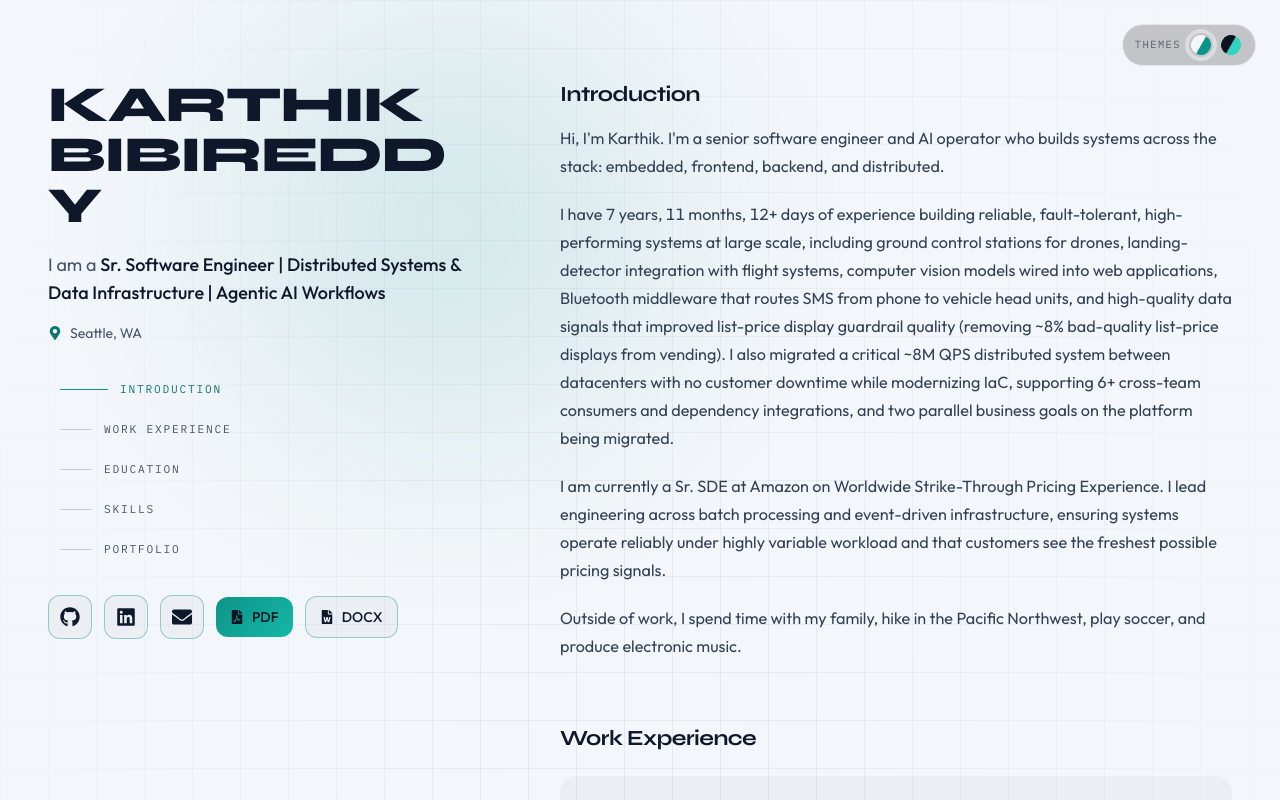
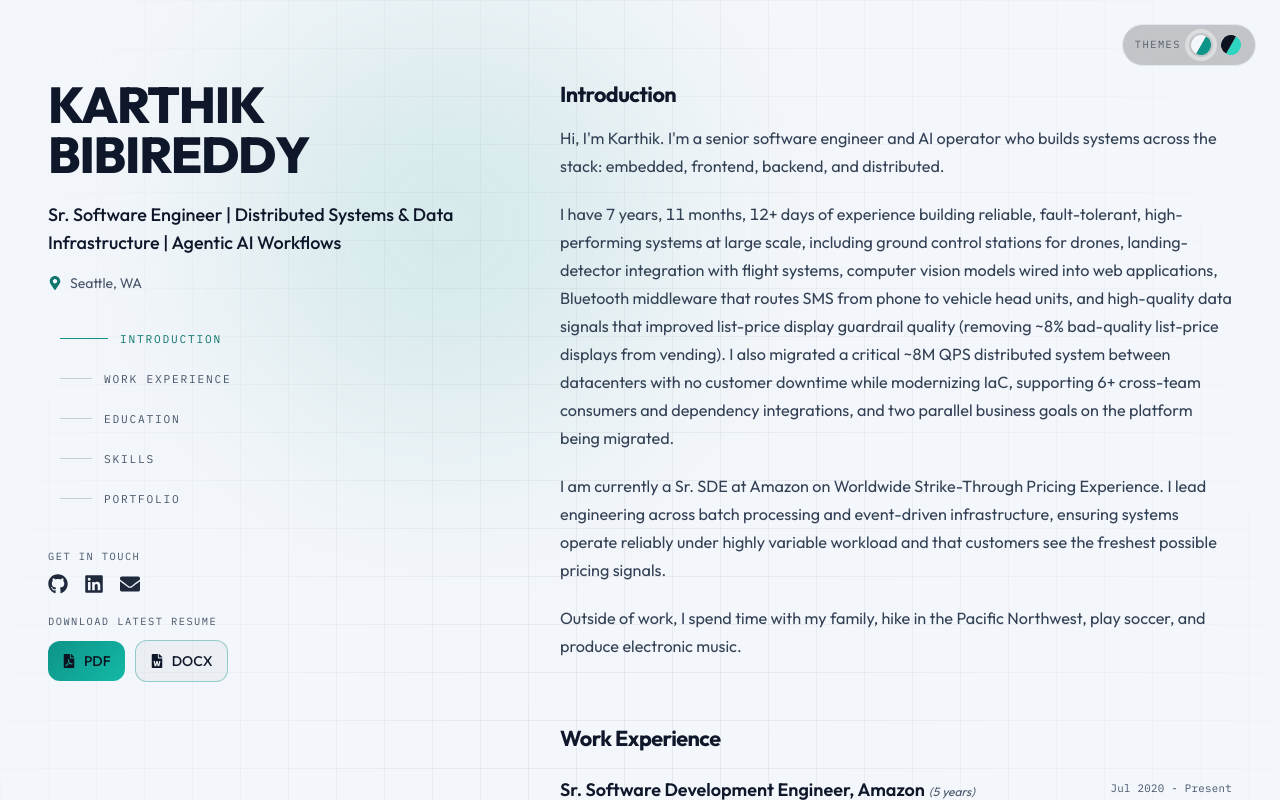
Before and after one commit to kbibireddy/personal-website, a Next.js app: page / in a window 1280 px wide. Shown: the top 800 px of the page. Built offline with nearby package versions, Linux system fonts and the light colour scheme.

Commit message:
Polish UI: unbox experience, Outfit type, CTA groups
Drop experience card panels, use Outfit for name and headings, split the
name on large screens only, remove the "I am a" prefix, and split socials
vs resume download into labeled groups with icon-only contact links.

```diff
--- a/src/app/layout.tsx
+++ b/src/app/layout.tsx
@@ -1,19 +1,12 @@
 import type { Metadata } from 'next'
 import './globals.css'
-import { Syne, Outfit, IBM_Plex_Mono } from 'next/font/google'
-
-const syne = Syne({
-  subsets: ['latin'],
-  display: 'swap',
-  variable: '--font-syne',
-  weight: ['500', '600', '700', '800'],
-})
+import { Outfit, IBM_Plex_Mono } from 'next/font/google'
 
 const outfit = Outfit({
   subsets: ['latin'],
   display: 'swap',
   variable: '--font-outfit',
-  weight: ['300', '400', '500', '600', '700'],
+  weight: ['300', '400', '500', '600', '700', '800'],
 })
 
 const ibmPlexMono = IBM_Plex_Mono({
@@ -36,7 +29,7 @@ export default function RootLayout({
   return (
     <html
       lang="en"
-      className={`${syne.variable} ${outfit.variable} ${ibmPlexMono.variable}`}
+      className={`${outfit.variable} ${ibmPlexMono.variable}`}
       suppressHydrationWarning
     >
       <head>
--- a/src/app/page.tsx
+++ b/src/app/page.tsx
@@ -127,18 +127,34 @@ export default function Home() {
               className="flex min-w-0 flex-1 flex-col"
             >
               <h1
-                className={`max-w-full break-words font-syne text-4xl font-extrabold leading-[1.05] tracking-tight sm:text-5xl lg:text-[3.15rem] ${
+                className={`max-w-full font-outfit text-4xl font-extrabold leading-[1.05] tracking-tight max-lg:whitespace-nowrap sm:text-5xl lg:text-[3.15rem] ${
                   theme === 'meta' ? 'text-slate-900' : 'text-white'
                 }`}
               >
-                {resumeData.name}
+                {(() => {
+                  const parts = resumeData.name.trim().split(/\s+/);
+                  const first = parts[0] ?? resumeData.name;
+                  const last = parts.slice(1).join(' ');
+                  return (
+                    <>
+                      <span className="lg:block">{first}</span>
+                      {last ? (
+                        <>
+                          <span className="lg:hidden"> </span>
+                          <span className="lg:block">{last}</span>
+                        </>
+                      ) : null}
+                    </>
+                  );
+                })()}
               </h1>
 
-              <p className={`mt-5 max-w-md text-base leading-relaxed sm:text-lg ${muted}`}>
-                I am a{' '}
-                <span className={`font-medium ${theme === 'meta' ? 'text-slate-900' : 'text-slate-100'}`}>
+              <p
+                className={`mt-5 max-w-md text-base font-medium leading-relaxed sm:text-lg ${
+                  theme === 'meta' ? 'text-slate-900' : 'text-slate-100'
+                }`}
+              >
                 {resumeData.headline}
-                </span>
               </p>
 
               <p className={`mt-4 flex items-center gap-2 text-sm ${muted}`}>
@@ -185,13 +201,20 @@ export default function Home() {
                 })}
               </nav>
 
-              <div className="mt-7 flex flex-wrap items-center gap-3">
+              <div className="mt-8 space-y-5">
+                <div>
+                  <p className={`mb-2.5 font-mono text-[0.65rem] uppercase tracking-[0.14em] ${muted}`}>
+                    Get in touch
+                  </p>
+                  <div className="flex items-center gap-4">
                     <motion.a
                       href={resumeData.contact.github}
                       target="_blank"
                       rel="noopener noreferrer"
                       whileHover={{ y: -2 }}
-                  className={`inline-flex h-11 w-11 items-center justify-center rounded-xl border ${accentBorder} ${surface} text-xl transition-colors hover:opacity-90`}
+                      className={`text-xl transition-opacity hover:opacity-70 ${
+                        theme === 'meta' ? 'text-slate-800' : 'text-slate-100'
+                      }`}
                       aria-label="GitHub"
                     >
                       <FaGithub />
@@ -201,7 +224,9 @@ export default function Home() {
                       target="_blank"
                       rel="noopener noreferrer"
                       whileHover={{ y: -2 }}
-                  className={`inline-flex h-11 w-11 items-center justify-center rounded-xl border ${accentBorder} ${surface} text-xl transition-colors hover:opacity-90`}
+                      className={`text-xl transition-opacity hover:opacity-70 ${
+                        theme === 'meta' ? 'text-slate-800' : 'text-slate-100'
+                      }`}
                       aria-label="LinkedIn"
                     >
                       <FaLinkedin />
@@ -209,17 +234,30 @@ export default function Home() {
                     <motion.a
                       href={`mailto:${resumeData.contact.email}`}
                       whileHover={{ y: -2 }}
-                  className={`inline-flex h-11 w-11 items-center justify-center rounded-xl border ${accentBorder} ${surface} text-xl transition-colors hover:opacity-90`}
+                      className={`text-xl transition-opacity hover:opacity-70 ${
+                        theme === 'meta' ? 'text-slate-800' : 'text-slate-100'
+                      }`}
                       aria-label="Email"
                     >
                       <FaEnvelope />
                     </motion.a>
+                  </div>
+                </div>
 
+                <div>
+                  <p className={`mb-2.5 font-mono text-[0.65rem] uppercase tracking-[0.14em] ${muted}`}>
+                    Download latest resume
+                  </p>
+                  <div className="flex flex-wrap items-center gap-2.5">
                     <motion.button
                       onClick={() => generatePDF()}
                       whileHover={{ y: -2 }}
                       className="inline-flex items-center gap-2 rounded-xl px-3.5 py-2.5 text-sm font-medium text-[#0B1220] transition-transform"
-                  style={{ background: `linear-gradient(135deg, ${accent}, ${theme === 'discord' ? '#0EA5E9' : '#14B8A6'})` }}
+                      style={{
+                        background: `linear-gradient(135deg, ${accent}, ${
+                          theme === 'discord' ? '#0EA5E9' : '#14B8A6'
+                        })`,
+                      }}
                     >
                       <FaFilePdf />
                       PDF
@@ -232,6 +270,8 @@ export default function Home() {
                       <FaFileWord />
                       DOCX
                     </motion.button>
+                  </div>
+                </div>
               </div>
             </motion.div>
           </header>
@@ -249,7 +289,7 @@ export default function Home() {
           >
             <motion.section id="summary" className="mb-16 scroll-mt-24" {...fadeUp}>
               <h2
-                className={`mb-4 font-syne text-2xl font-bold tracking-tight ${
+                className={`mb-4 font-outfit text-2xl font-bold tracking-tight ${
                   theme === 'meta' ? 'text-slate-900' : 'text-white'
                 }`}
               >
@@ -264,7 +304,7 @@ export default function Home() {
 
             <motion.section id="experience" className="mb-16 scroll-mt-24" {...fadeUp}>
               <h2
-                className={`mb-6 font-syne text-2xl font-bold tracking-tight ${
+                className={`mb-6 font-outfit text-2xl font-bold tracking-tight ${
                   theme === 'meta' ? 'text-slate-900' : 'text-white'
                 }`}
               >
@@ -275,7 +315,7 @@ export default function Home() {
 
             <motion.section id="education" className="mb-16 scroll-mt-24" {...fadeUp}>
               <h2
-                className={`mb-6 flex items-center gap-2 font-syne text-2xl font-bold tracking-tight ${
+                className={`mb-6 flex items-center gap-2 font-outfit text-2xl font-bold tracking-tight ${
                   theme === 'meta' ? 'text-slate-900' : 'text-white'
                 }`}
               >
@@ -290,7 +330,7 @@ export default function Home() {
                       style={{ backgroundColor: accent }}
                     />
                     <h3
-                      className={`font-syne text-lg font-semibold ${
+                      className={`font-outfit text-lg font-semibold ${
                         theme === 'meta' ? 'text-slate-900' : 'text-white'
                       }`}
                     >
@@ -319,7 +359,7 @@ export default function Home() {
 
             <motion.section id="skills" className="mb-16 scroll-mt-24" {...fadeUp}>
               <h2
-                className={`mb-6 flex items-center gap-2 font-syne text-2xl font-bold tracking-tight ${
+                className={`mb-6 flex items-center gap-2 font-outfit text-2xl font-bold tracking-tight ${
                   theme === 'meta' ? 'text-slate-900' : 'text-white'
                 }`}
               >
@@ -394,7 +434,7 @@ export default function Home() {
 
             <motion.section id="portfolio" className="scroll-mt-24" {...fadeUp}>
               <h2
-                className={`mb-6 flex items-center gap-2 font-syne text-2xl font-bold tracking-tight ${
+                className={`mb-6 flex items-center gap-2 font-outfit text-2xl font-bold tracking-tight ${
                   theme === 'meta' ? 'text-slate-900' : 'text-white'
                 }`}
               >
--- a/src/components/Portfolio.tsx
+++ b/src/components/Portfolio.tsx
@@ -48,7 +48,7 @@ export default function Portfolio({ theme }: PortfolioProps) {
         >
           <div className="mb-2 flex flex-wrap items-baseline justify-between gap-2">
             <h3
-              className={`font-syne text-xl font-semibold ${
+              className={`font-outfit text-xl font-semibold ${
                 theme === 'meta' ? 'text-slate-900' : 'text-white'
               }`}
             >
--- a/src/components/WorkExperience.tsx
+++ b/src/components/WorkExperience.tsx
@@ -2,7 +2,7 @@
 
 import { motion } from 'framer-motion';
 import { Theme } from '@/types/theme';
-import { getMutedTextClass, getSurfaceClass } from '@/utils/theme';
+import { getMutedTextClass } from '@/utils/theme';
 import { useResume } from '@/utils/useResume';
 import { formatYearsSinceStart } from '@/utils/dates';
 
@@ -13,7 +13,6 @@ interface WorkExperienceProps {
 export default function WorkExperience({ theme }: WorkExperienceProps) {
   const { resume: resumeData, loading } = useResume();
   const muted = getMutedTextClass(theme);
-  const surface = getSurfaceClass(theme);
 
   if (loading || !resumeData) {
     return (
@@ -24,7 +23,7 @@ export default function WorkExperience({ theme }: WorkExperienceProps) {
   }
 
   return (
-    <div className="space-y-8">
+    <div className="space-y-10">
       {resumeData.workExperience.map((job, index) => {
         const tenureLabel = formatYearsSinceStart(job.period);
 
@@ -37,12 +36,9 @@ export default function WorkExperience({ theme }: WorkExperienceProps) {
             transition={{ duration: 0.5, delay: index * 0.06 }}
             className="group"
           >
-            <div
-              className={`rounded-2xl border border-transparent px-4 py-4 transition-all duration-300 group-hover:border-current/10 ${surface} group-hover:bg-opacity-100`}
-            >
             <div className="mb-3 flex flex-col gap-1 sm:flex-row sm:items-start sm:justify-between sm:gap-4">
               <h3
-                  className={`min-w-0 font-syne text-lg font-semibold sm:text-xl ${
+                className={`min-w-0 font-outfit text-lg font-semibold sm:text-xl ${
                   theme === 'meta' ? 'text-slate-900' : 'text-white'
                 }`}
               >
@@ -57,12 +53,15 @@ export default function WorkExperience({ theme }: WorkExperienceProps) {
                 {job.period}
               </span>
             </div>
-              <ul className={`list-disc space-y-2.5 pl-5 text-[0.95rem] leading-relaxed ${theme === 'meta' ? 'text-slate-700' : 'text-slate-300'}`}>
+            <ul
+              className={`list-disc space-y-2.5 pl-5 text-[0.95rem] leading-relaxed ${
+                theme === 'meta' ? 'text-slate-700' : 'text-slate-300'
+              }`}
+            >
               {job.description.map((desc, i) => (
                 <li key={i}>{desc}</li>
               ))}
             </ul>
-            </div>
           </motion.article>
         );
       })}
--- a/tailwind.config.js
+++ b/tailwind.config.js
@@ -54,13 +54,14 @@ module.exports = {
         },
       },
       fontFamily: {
-        syne: [
-          'var(--font-syne)',
+        outfit: [
+          'var(--font-outfit)',
           'ui-sans-serif',
           'system-ui',
           'sans-serif',
         ],
-        outfit: [
+        // Alias legacy display key to Outfit so any leftover classes stay consistent
+        syne: [
           'var(--font-outfit)',
           'ui-sans-serif',
           'system-ui',
@@ -75,9 +76,8 @@ module.exports = {
           'Consolas',
           'monospace',
         ],
-        // Legacy keys → expressive fonts, with system fallbacks from theme-audio branch
         'space-grotesk': [
-          'var(--font-syne)',
+          'var(--font-outfit)',
           'ui-sans-serif',
           'system-ui',
           'sans-serif',
```
Lines whose indentation alone changed are shown as unchanged.
